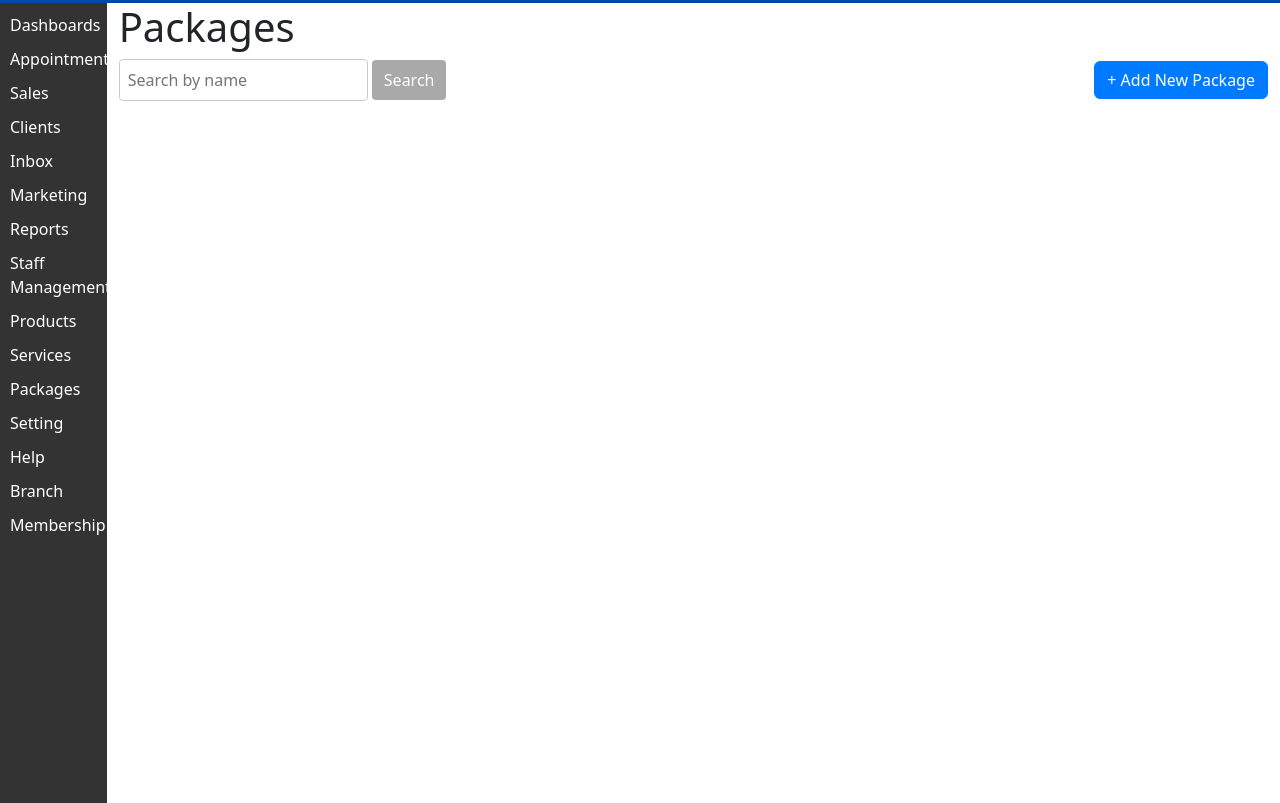
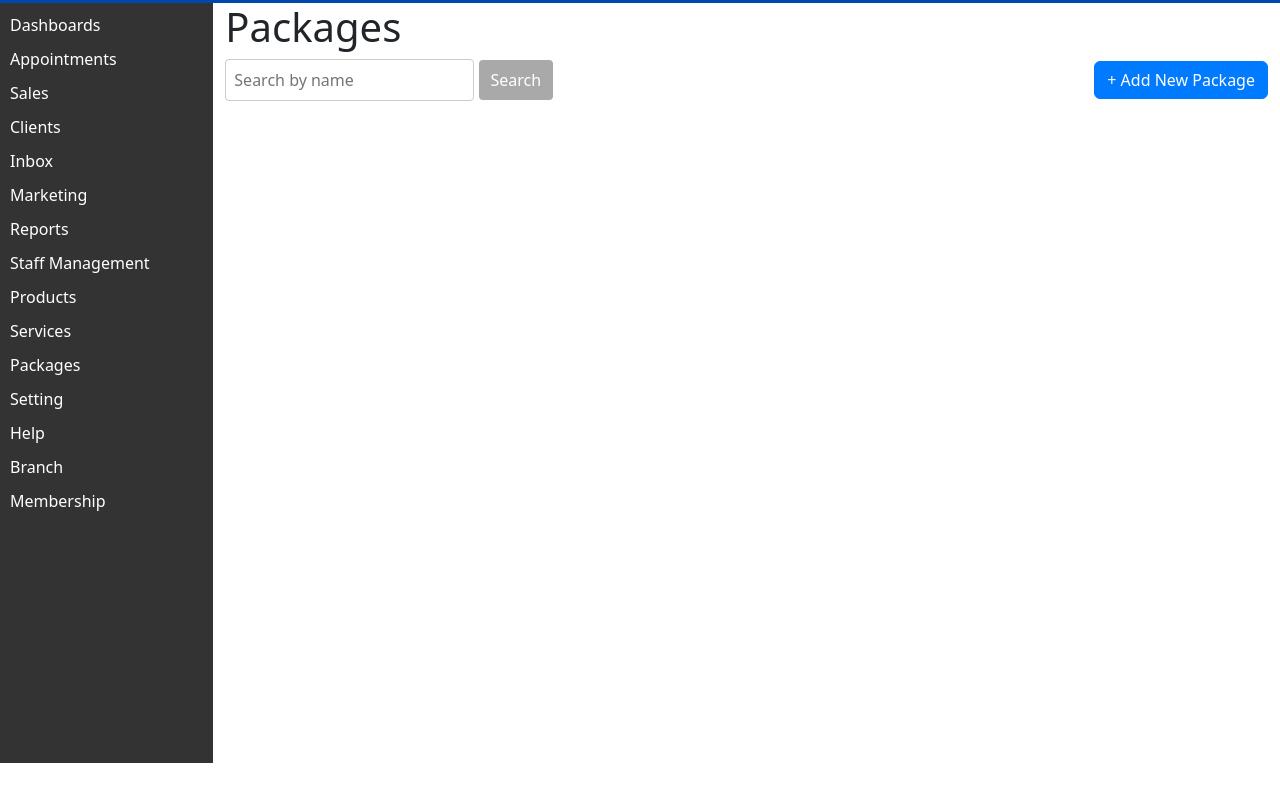
Before and after one commit to pSeUdAiSZ/zigzag_salon, a Django app: page /salonmanager/package/ in a window 1280 px wide. Shown: the part 63-866 px from the top of the page. After the commit the page ends 826 px from the top, so only its background shows below. Run offline with Django 4.2, Linux system fonts and the light colour scheme; data that the repository does not hold is empty.

Commit message:
Adjusted the sidebar

```diff
--- a/salonmanager/templates/base.html
+++ b/salonmanager/templates/base.html
@@ -1,20 +1,17 @@
-<!-- base.html -->
 <!DOCTYPE html>
 <html>
 <head>
     <title>ZigZag Gents Salon</title>
     <link href="https://cdn.jsdelivr.net/npm/bootstrap@5.3.0/dist/css/bootstrap.min.css" rel="stylesheet" integrity="sha384-9ndCyUaIbzAi2FUVXJi0CjmCapSmO7SnpJef0486qhLnuZ2cdeRhO02iuK6FUUVM" crossorigin="anonymous">
     <style>
-        body,* {
+        body, * {
             margin: 0;
             padding: 0;
         }
         header {
-            background-color: #f1f1f1;
+            background-color: #0047AB;
+            color: white;
             padding: 10px;
-            margin: 0;
-            background-color: #0047AB;
-            color:white
         }
         .header-content {
             display: flex;
@@ -36,9 +33,8 @@
         .sidebar {
             background-color: #333;
             color: #fff;
-            margin:0;
             padding: 10px;
-            height:100vh
+            height: calc(100vh - 40px); /* Adjust height to account for header */
         }
         .sidebar ul {
             list-style-type: none;
@@ -56,8 +52,18 @@
             font-weight: bold;
         }
         .content {
-            flex: 1;
             padding: 20px;
+        }
+        .container-fluid {
+            padding-left: 0;
+            padding-right: 0;
+        }
+        .row {
+            margin-left: 0;
+            margin-right: 0;
+        }
+        .my-div {
+            min-height: calc(100vh - 40px);
         }
     </style>
 </head>
@@ -79,8 +85,7 @@
     </header>
     <div class="container-fluid">
         <div class="row">
-          <div class="col-1 theme sidebar">
-
+            <div class="col-2 theme sidebar">
                 <ul>
                     <li><a href="#">Dashboards</a></li>
                     <li><a href="{% url 'appointment_booking' %}">Appointments</a></li>
@@ -95,21 +100,16 @@
                     <li><a href="{% url 'package_list' %}">Packages</a></li>
                     <li><a href="#">Setting</a></li>
                     <li><a href="#">Help</a></li>
-            <li><a href ="{% url 'branch_list' %}">Branch</a></li>
-            <li><a href ="{% url 'membership_purchase' %}">Membership</a></li>
+                    <li><a href="{% url 'branch_list' %}">Branch</a></li>
+                    <li><a href="{% url 'membership_purchase' %}">Membership</a></li>
                 </ul>
-
             </div>
-
-
-        <div class = "col-11  my-div">
-
+            <div class="col-10 my-div">
                 <!-- Content of the specific page goes here -->
                 {% block content %}
                 {% endblock %}
-
             </div>
-
-
+        </div>
+    </div>
 </body>
 </html>
--- a/salonmanager/templates/package_list.html
+++ b/salonmanager/templates/package_list.html
@@ -32,25 +32,33 @@
   .card {
     width: 18rem;
     margin-bottom: 20px;
+    box-shadow: 0 4px 6px rgba(0, 0, 0, 0.1);
+    border-radius: 4px;
+    overflow: hidden;
   }
 
   .card-body {
     text-align: center;
+    padding: 20px;
   }
 
   .card-title {
     font-size: 20px;
     font-weight: bold;
     margin-bottom: 10px;
+    color: #333;
   }
 
   .card-text {
     margin-bottom: 5px;
+    color: #666;
   }
 
   .btn-primary {
     background-color: #007bff;
     border-color: #007bff;
+    color: #fff;
+    transition: background-color 0.3s;
   }
 
   .btn-primary:hover {
@@ -61,6 +69,8 @@
   .btn-secondary {
     background-color: #6c757d;
     border-color: #6c757d;
+    color: #fff;
+    transition: background-color 0.3s;
   }
 
   .btn-secondary:hover {
@@ -71,6 +81,8 @@
   .btn-danger {
     background-color: #dc3545;
     border-color: #dc3545;
+    color: #fff;
+    transition: background-color 0.3s;
   }
 
   .btn-danger:hover {
```
Lines whose indentation alone changed are shown as unchanged.
